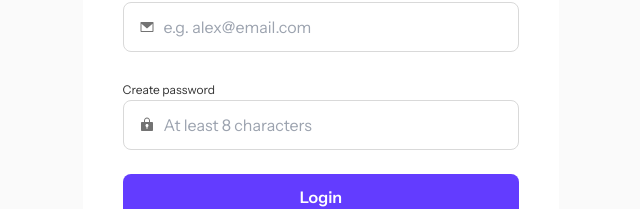
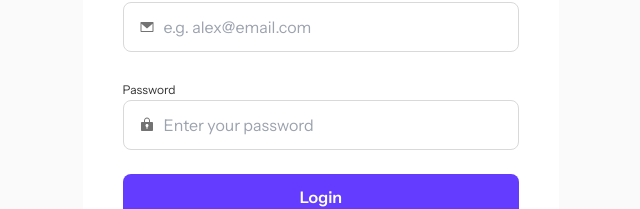
Before and after one commit to ikennarichard/link-sharing-app, a Next.js app: page /login in a window 1280 px wide. Shown: the part 379-588 px from the top of the page, without its empty margins (319-959 px from the left). Built offline with nearby package versions, Linux system fonts and the light colour scheme.

Commit message:
fix: fix login validation

```diff
--- a/app/login/actions.ts
+++ b/app/login/actions.ts
@@ -2,8 +2,13 @@
 
 import { revalidatePath } from 'next/cache'
 import { redirect } from 'next/navigation'
+import { createClient } from '@/utils/supabase/server'
+import { z } from 'zod'
 
-import { createClient } from '@/utils/supabase/server'
+const UserSchema = z.object({
+  mail: z.string().trim().email(),
+  password: z.string(),
+});
 
 export async function login(formData: FormData) {
   const supabase = createClient()
@@ -12,6 +17,21 @@ export async function login(formData: FormData) {
     email: formData.get('email') as string,
     password: formData.get('password') as string,
   }
+
+  try {
+    UserSchema.parse(data)
+    const { error } = await supabase.auth.signInWithPassword({
+      email: data.email,
+      password: data.password,
+    });
+
+    if (error) {
+      redirect("/error");
+      }
+    } catch(e){
+      console.error(e);
+      redirect("/error");
+    }
 
   const { error } = await supabase.auth.signInWithPassword(data)
 
--- a/app/login/page.tsx
+++ b/app/login/page.tsx
@@ -1,4 +1,4 @@
-'use client'
+"use client";
 
 import Link from "next/link";
 import Input from "../components/input";
@@ -7,14 +7,16 @@ import SubmitButton from "../components/submit-button";
 import Envelope from "../ui/icons/envelope";
 import Lock from "../ui/icons/lock-key";
 import { useForm } from "react-hook-form";
+import { z } from "zod";
 
-interface UserDetails {
-  mail: string;
-  password: string;
-}
+const UserSchema = z.object({
+  mail: z.string().trim().email(),
+  password: z.string(),
+});
+
+type UserDetails = z.infer<typeof UserSchema>;
 
 export default function LoginPage() {
-
   const {
     register,
     formState: { errors },
@@ -43,7 +45,9 @@ export default function LoginPage() {
               {...register("mail", {
                 required: "Can't be empty",
               })}
-                className={`text-[1rem] text-dark-grey leading-[1.5rem] bg-transparent w-full py-3 px-4 rounded-lg border-[1px] border-light-silver focus:border-han-purple outline-none focus:shadow-light pl-10 ${errors?.mail && 'border-coral-red shadow-none'}`}
+              className={`text-[1rem] text-dark-grey leading-[1.5rem] bg-transparent w-full py-3 px-4 rounded-lg border-[1px] border-light-silver focus:border-han-purple outline-none focus:shadow-light pl-10 ${
+                errors?.mail && "border-coral-red shadow-none"
+              }`}
               type="email"
               id="mail"
               placeholder="e.g. alex@email.com"
@@ -52,20 +56,18 @@ export default function LoginPage() {
               {errors?.mail && errors.mail.message}
             </p>
           </Input>
-            <Input
-              label="Create password"
-              labelFor="password"
-              icon={<Lock />}
-            >
+          <Input labelFor="password" icon={<Lock />} label="Password">
             <input
               {...register("password", {
                 required: "Can't be empty",
-                  minLength: {value: 8, message: 'Please check again'}
+                minLength: { value: 8, message: "Please check again" },
               })}
-                className={`text-[1rem] text-dark-grey leading-[1.5rem] bg-transparent w-full py-3 px-4 rounded-lg border-[1px] border-light-silver outline-none focus:border-han-purple focus:shadow-light pl-10 ${errors?.password && 'border-coral-red shadow-none'}`}
-                type='password'
-                id='password'
-                placeholder="At least 8 characters"
+              className={`text-[1rem] text-dark-grey leading-[1.5rem] bg-transparent w-full py-3 px-4 rounded-lg border-[1px] border-light-silver outline-none focus:border-han-purple focus:shadow-light pl-10 ${
+                errors?.password && "border-coral-red shadow-none"
+              }`}
+              type="password"
+              id="password"
+              placeholder="Enter your password"
             />
             <p className="text-red-500 h-1 w-fit text-sm absolute right-3 top-4">
               {errors?.password && errors.password.message}
--- a/app/signup/actions.ts
+++ b/app/signup/actions.ts
@@ -1,8 +1,8 @@
-'use server'
+"use server";
 
-import { createClient } from "@/utils/supabase/server"
-import { revalidatePath } from "next/cache"
-import { redirect } from "next/navigation"
+import { createClient } from "@/utils/supabase/server";
+import { revalidatePath } from "next/cache";
+import { redirect } from "next/navigation";
 import { z } from "zod";
 
 const UserSchema = z.object({
@@ -28,16 +28,15 @@ export async function signup(formData: FormData) {
         password: data.password,
       });
 
-    if (error) {
-      redirect('/error')
+      if (error) {
+        redirect("/error");
+      }
     }
-    }
-
   } catch (e) {
-    console.error(e)
-    redirect('/error')
+    console.error(e);
+    redirect("/error");
   }
 
-  revalidatePath('/', 'layout')
-  redirect('/')
+  revalidatePath("/", "layout");
+  redirect("/");
 }
```
Lines whose indentation alone changed are shown as unchanged.
